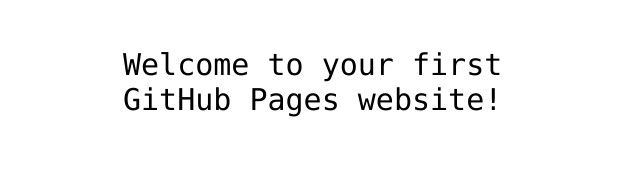
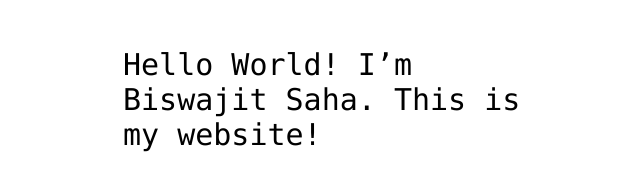
Before and after one commit to Biswajit600/Biswajit600.github.io, a plain HTML site: page index.html in a window 1280 px wide. Shown: the part 341-532 px from the top of the page, without its empty margins (317-957 px from the left). Drawn offline with Linux system fonts and the light colour scheme.

Commit message:
Update index.html

```diff
--- a/index.html
+++ b/index.html
@@ -12,7 +12,7 @@
 <img src="https://octodex.github.com/images/daftpunktocat-thomas.gif" id="octocat" alt="octocat-gif" />
 
 <!-- Change this code here by copy and pasting your template on line 15 -->
-<p>Welcome to your first GitHub Pages website!</p>
+<p>Hello World! I’m Biswajit Saha. This is my website!</p>
 
 </body>
 </html>
```
